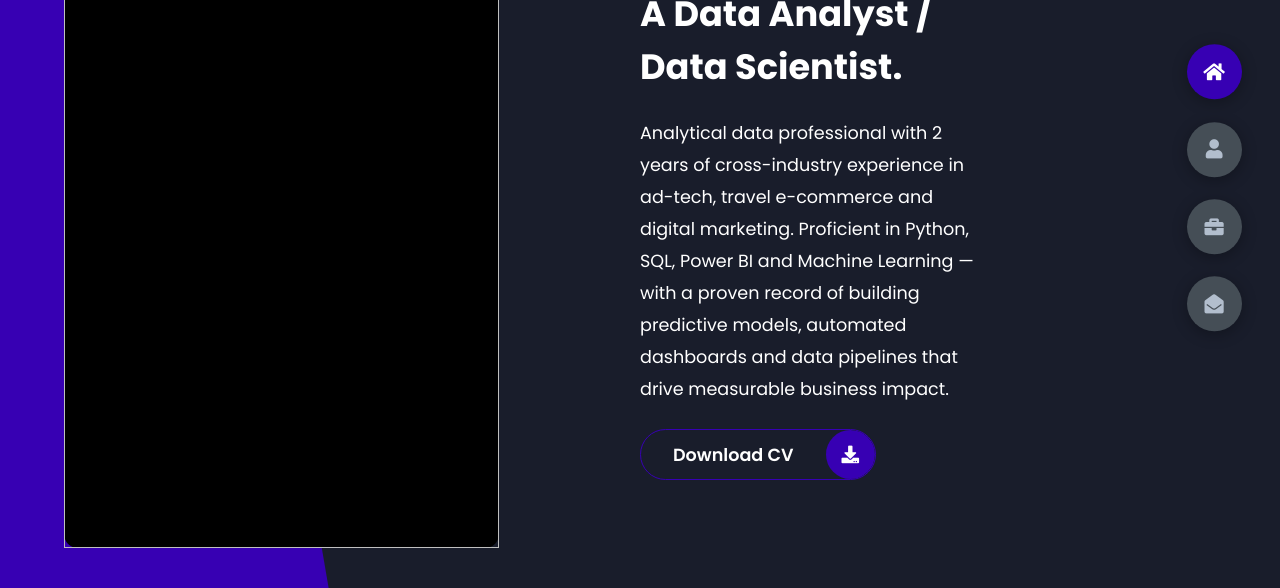
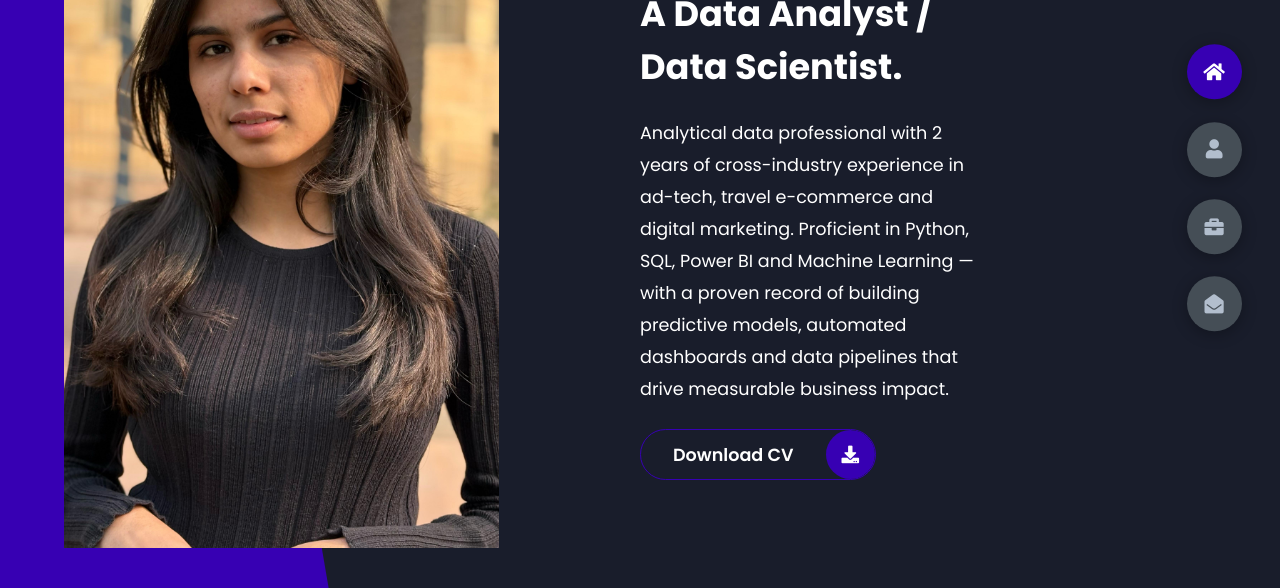
Before and after one commit to Arzoodhanda/Arzoo-Portfolio, a plain HTML site: page index.html in a window 1280 px wide. Shown: the part 212-800 px from the top of the page. Drawn offline with Linux system fonts and the light colour scheme.

Commit message:
index.html

```diff
--- a/index.html
+++ b/index.html
@@ -17,7 +17,7 @@
             <div class="left-header">
                 <div class="h-shape"></div>
                 <div class="image">
-                    <img src="img/hero.jpg" alt="">
+                    <img src="images/4.jpg" alt="">
                 </div>
             </div>
             <div class="right-header">
```
